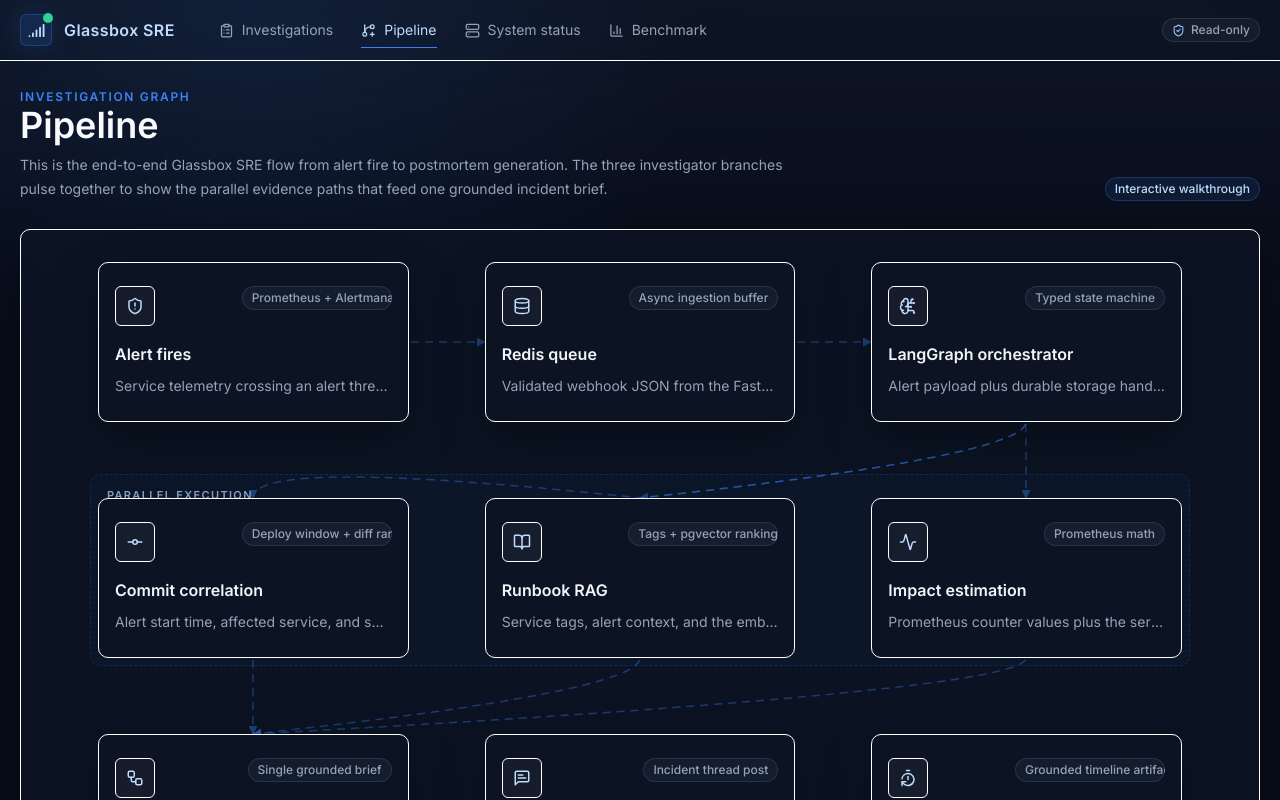
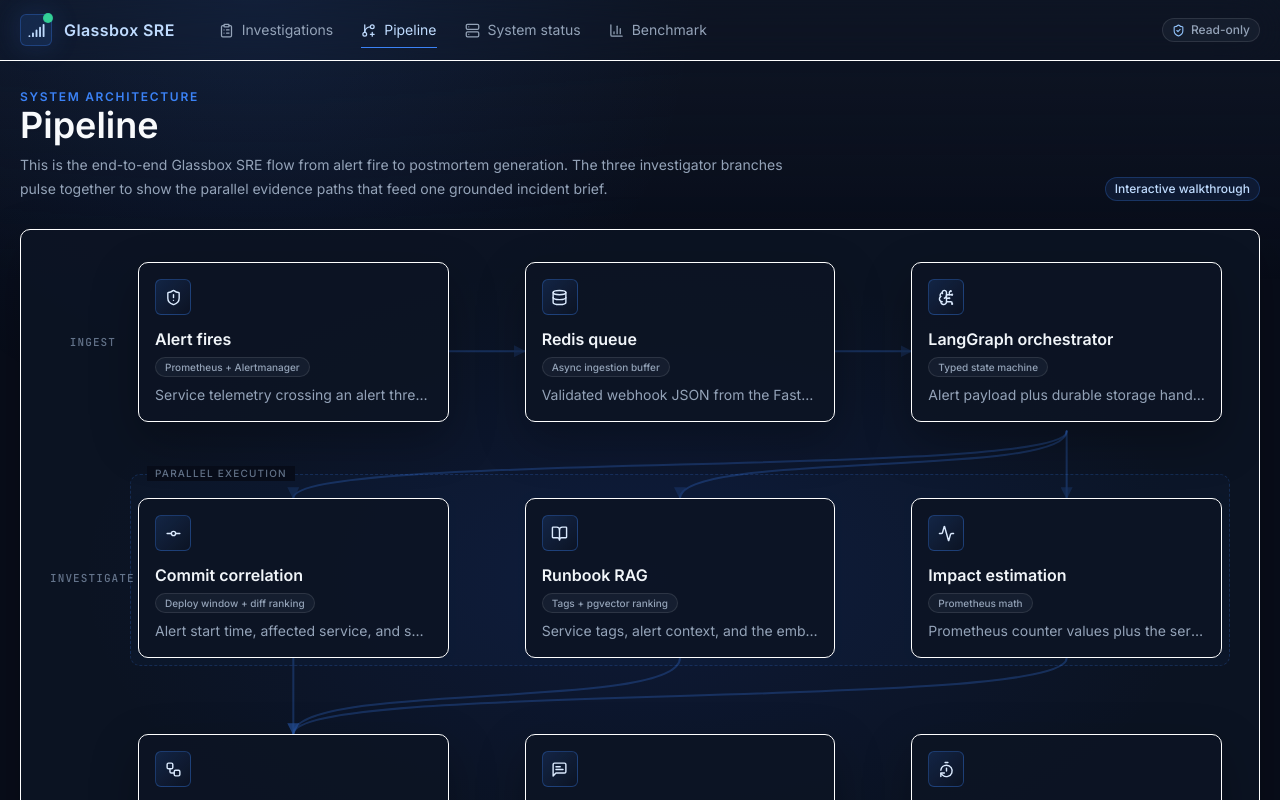
Before and after one commit to krishna31102004/ai-sre-new, a React (Vite) app in the folder apps/frontend/: page /pipeline in a window 1280 px wide. Shown: the top 800 px of the page. Built offline with nearby package versions, Linux system fonts and the light colour scheme.

Commit message:
Pipeline visual overhaul: premium connectors and polish

```diff
--- a/apps/frontend/src/pages/PipelinePage.tsx
+++ b/apps/frontend/src/pages/PipelinePage.tsx
@@ -12,7 +12,7 @@ import {
   Workflow,
   X,
 } from "lucide-react";
-import { useEffect, useMemo, useState } from "react";
+import { useEffect, useMemo, useRef, useState } from "react";
 
 import { getAllMockInvestigationDetails, mockBenchmark } from "../mockData";
 import { Badge } from "../components/ui/badge";
@@ -38,6 +38,8 @@ type PipelineEdge = {
 
 const SVG_WIDTH = 1100;
 const SVG_HEIGHT = 648;
+
+const rowLabels = ["Ingest", "Investigate", "Report"];
 
 const detailData = getAllMockInvestigationDetails();
 const adIncident = detailData[0];
@@ -203,58 +205,50 @@ const pipelineNodes: PipelineNode[] = [
   },
 ];
 
-const edges: PipelineEdge[] = [
-  {
-    from: "alert",
-    to: "queue",
-    path: "M 319 88 L 395 88",
-  },
-  {
-    from: "queue",
-    to: "orchestrator",
-    path: "M 705 88 L 781 88",
-  },
-  {
-    from: "orchestrator",
-    to: "commit",
-    path: "M 936 168 Q 936 202 550 244 Q 163 202 163 244",
-  },
-  {
-    from: "orchestrator",
-    to: "runbook",
-    path: "M 936 168 Q 936 202 550 244",
-  },
-  {
-    from: "orchestrator",
-    to: "impact",
-    path: "M 936 168 L 936 244",
-  },
-  {
-    from: "commit",
-    to: "synthesis",
-    path: "M 163 404 L 163 480",
-  },
-  {
-    from: "runbook",
-    to: "synthesis",
-    path: "M 550 404 Q 550 438 163 480",
-  },
-  {
-    from: "impact",
-    to: "synthesis",
-    path: "M 936 404 Q 936 438 163 480",
-  },
-  {
-    from: "synthesis",
-    to: "slack",
-    path: "M 319 560 L 395 560",
-  },
-  {
-    from: "slack",
-    to: "postmortem",
-    path: "M 705 560 L 781 560",
-  },
-];
+const edgeDefinitions = [
+  { from: "alert", to: "queue", kind: "horizontal" },
+  { from: "queue", to: "orchestrator", kind: "horizontal" },
+  { from: "orchestrator", to: "commit", kind: "curve" },
+  { from: "orchestrator", to: "runbook", kind: "curve" },
+  { from: "orchestrator", to: "impact", kind: "curve" },
+  { from: "commit", to: "synthesis", kind: "curve" },
+  { from: "runbook", to: "synthesis", kind: "curve" },
+  { from: "impact", to: "synthesis", kind: "curve" },
+  { from: "synthesis", to: "slack", kind: "horizontal" },
+  { from: "slack", to: "postmortem", kind: "horizontal" },
+] as const;
+
+type CardAnchor = {
+  left: number;
+  right: number;
+  top: number;
+  bottom: number;
+  centerX: number;
+  centerY: number;
+};
+
+function buildConnectorPath(
+  edge: (typeof edgeDefinitions)[number],
+  anchors: Record<string, CardAnchor>,
+): PipelineEdge {
+  const source = anchors[edge.from];
+  const destination = anchors[edge.to];
+
+  if (edge.kind === "horizontal") {
+    return {
+      from: edge.from,
+      to: edge.to,
+      path: `M ${source.right} ${source.centerY} L ${destination.left} ${destination.centerY}`,
+    };
+  }
+
+  const curveOffset = Math.max(44, Math.abs(destination.top - source.bottom) * 0.7);
+  return {
+    from: edge.from,
+    to: edge.to,
+    path: `M ${source.centerX} ${source.bottom} C ${source.centerX} ${source.bottom + curveOffset}, ${destination.centerX} ${destination.top - curveOffset}, ${destination.centerX} ${destination.top}`,
+  };
+}
 
 function isEdgeHighlighted(edge: PipelineEdge, selectedId: string | null) {
   if (!selectedId) return false;
@@ -266,30 +260,31 @@ function PipelineCard({
   active,
   dimmed,
   onClick,
+  cardRef,
 }: {
   node: PipelineNode;
   active: boolean;
   dimmed: boolean;
   onClick: () => void;
+  cardRef: (card: HTMLButtonElement | null) => void;
 }) {
   const Icon = node.icon;
   return (
     <button
+      ref={cardRef}
       onClick={onClick}
       className={`glass-card pipeline-node relative h-40 w-full overflow-hidden px-4 py-4 text-left ${
-        active ? "pipeline-node-active border-accent/40 bg-accent/10 shadow-glow" : "hover:border-accent/25 hover:bg-white/[0.04]"
+        active ? "pipeline-node-active border-accent/40 bg-accent/10 shadow-glow" : ""
       } ${dimmed ? "pipeline-node-dimmed" : "pipeline-node-clear"} ${node.branch ? "pipeline-branch" : ""}`}
     >
-      <div className="flex items-start justify-between gap-3">
-        <span className="flex h-10 w-10 items-center justify-center rounded-md border border-line bg-white/[0.04] text-blue-200">
-          <Icon size={18} />
-        </span>
-        <Badge variant={active ? "accent" : "muted"} className="max-w-[150px] truncate">
-          {node.subtitle}
-        </Badge>
+      <div className="pipeline-node-icon flex h-9 w-9 items-center justify-center rounded-md text-blue-100">
+        <Icon size={17} />
       </div>
-      <h3 className="mt-4 truncate text-base font-semibold text-slate-100">{node.title}</h3>
-      <p className="mt-2 truncate text-sm leading-6 text-slate-400">{node.input}</p>
+      <h3 className="mt-3 text-base font-semibold text-slate-100">{node.title}</h3>
+      <Badge variant={active ? "accent" : "muted"} className="pipeline-node-pill mt-1.5 max-w-full whitespace-normal text-[10px] leading-4">
+        {node.subtitle}
+      </Badge>
+      <p className="mt-1.5 truncate text-sm leading-6 text-slate-400">{node.input}</p>
     </button>
   );
 }
@@ -363,6 +358,9 @@ function PipelineOverlay({
 export function PipelinePage() {
   const [selectedId, setSelectedId] = useState<string | null>(null);
   const [hasExplored, setHasExplored] = useState(false);
+  const [layout, setLayout] = useState({ width: SVG_WIDTH, height: SVG_HEIGHT, edges: [] as PipelineEdge[] });
+  const gridRef = useRef<HTMLDivElement>(null);
+  const nodeRefs = useRef<Record<string, HTMLButtonElement | null>>({});
 
   const selectedNode = useMemo(
     () => pipelineNodes.find((node) => node.id === selectedId) ?? null,
@@ -381,6 +379,55 @@ export function PipelinePage() {
     window.addEventListener("keydown", onKeyDown);
     return () => window.removeEventListener("keydown", onKeyDown);
   }, [selectedNode]);
+
+  useEffect(() => {
+    let resizeTimer: number | undefined;
+
+    const measureConnectors = () => {
+      const grid = gridRef.current;
+      if (!grid) return;
+
+      const gridRect = grid.getBoundingClientRect();
+      const anchors = Object.fromEntries(
+        pipelineNodes.flatMap((node) => {
+          const card = nodeRefs.current[node.id];
+          if (!card) return [];
+          const rect = card.getBoundingClientRect();
+          const left = rect.left - gridRect.left;
+          const top = rect.top - gridRect.top;
+          return [[node.id, {
+            left,
+            right: rect.right - gridRect.left,
+            top,
+            bottom: rect.bottom - gridRect.top,
+            centerX: left + rect.width / 2,
+            centerY: top + rect.height / 2,
+          } satisfies CardAnchor]];
+        }),
+      ) as Record<string, CardAnchor>;
+
+      if (Object.keys(anchors).length !== pipelineNodes.length) return;
+      setLayout({
+        width: gridRect.width,
+        height: gridRect.height,
+        edges: edgeDefinitions.map((edge) => buildConnectorPath(edge, anchors)),
+      });
+    };
+
+    measureConnectors();
+    const animationFrame = window.requestAnimationFrame(measureConnectors);
+    const onResize = () => {
+      window.clearTimeout(resizeTimer);
+      resizeTimer = window.setTimeout(measureConnectors, 120);
+    };
+
+    window.addEventListener("resize", onResize);
+    return () => {
+      window.cancelAnimationFrame(animationFrame);
+      window.clearTimeout(resizeTimer);
+      window.removeEventListener("resize", onResize);
+    };
+  }, []);
 
   useEffect(() => {
     const originalOverflow = document.body.style.overflow;
@@ -404,7 +451,7 @@ export function PipelinePage() {
     <section className="pb-8">
       <div className="mb-7 flex flex-wrap items-end justify-between gap-4">
         <div>
-          <p className="eyebrow">Investigation graph</p>
+          <p className="eyebrow">System architecture</p>
           <h1>Pipeline</h1>
           <p className="mt-2 max-w-3xl text-sm leading-6 text-slate-400">
             This is the end-to-end Glassbox SRE flow from alert fire to postmortem generation. The three investigator branches pulse together to show the parallel evidence paths that feed one grounded incident brief.
@@ -413,48 +460,66 @@ export function PipelinePage() {
         <Badge variant="accent">Interactive walkthrough</Badge>
       </div>
 
-      <div className="glass-card overflow-x-auto p-6">
-        <div className="pipeline-grid relative mx-auto min-w-[1100px]">
+      <div className="pipeline-surface glass-card overflow-x-auto p-6">
+        <div className="pipeline-stage relative mx-auto w-[1180px]">
+          {rowLabels.map((label, index) => (
+            <span key={label} className={`pipeline-row-label pipeline-row-label-${index}`}>
+              {label}
+            </span>
+          ))}
+          <div ref={gridRef} className="pipeline-grid relative ml-auto min-w-[1100px]">
           <svg
             className="pointer-events-none absolute inset-0 z-10 h-full w-full overflow-visible"
-            viewBox={`0 0 ${SVG_WIDTH} ${SVG_HEIGHT}`}
+            viewBox={`0 0 ${layout.width} ${layout.height}`}
             fill="none"
             aria-hidden="true"
           >
             <defs>
+              <filter id="pipeline-dot-glow" x="-100%" y="-100%" width="300%" height="300%">
+                <feGaussianBlur stdDeviation="2" result="blur" />
+                <feMerge>
+                  <feMergeNode in="blur" />
+                  <feMergeNode in="SourceGraphic" />
+                </feMerge>
+              </filter>
               <marker id="pipeline-arrow" viewBox="0 0 10 10" refX="9" refY="5" markerWidth="6" markerHeight="6" orient="auto-start-reverse">
-                <path d="M 0 0 L 10 5 L 0 10 z" fill="#3b82f6" />
+                <path d="M 0 0 L 10 5 L 0 10 z" fill="#3b82f6" fillOpacity="0.6" />
               </marker>
             </defs>
-            {edges.map((edge) => {
+            {layout.edges.map((edge, index) => {
               const highlighted = isEdgeHighlighted(edge, selectedId);
               return (
-                <path
-                  key={`${edge.from}-${edge.to}`}
-                  d={edge.path}
-                  markerEnd="url(#pipeline-arrow)"
-                  className={`pipeline-edge ${selectedId ? (highlighted ? "pipeline-edge-active" : "pipeline-edge-dimmed") : ""}`}
-                />
+                <g key={`${edge.from}-${edge.to}`} className={selectedId ? (highlighted ? "pipeline-edge-active" : "pipeline-edge-dimmed") : ""}>
+                  <path d={edge.path} markerEnd="url(#pipeline-arrow)" className="pipeline-edge" />
+                  <circle r="4" opacity="0" className="pipeline-flow-dot" filter="url(#pipeline-dot-glow)">
+                    <animateMotion dur="2.8s" begin={`${0.5 + index * 0.3}s`} repeatCount="indefinite" path={edge.path} />
+                    <animate attributeName="opacity" values="0;0.95;0.95;0" keyTimes="0;0.03;0.95;1" dur="2.8s" begin={`${0.5 + index * 0.3}s`} repeatCount="indefinite" />
+                  </circle>
+                </g>
               );
             })}
           </svg>
 
           <div className="pointer-events-none absolute inset-x-0 top-[220px] z-0 h-[192px] rounded-glass border border-dashed border-accent/20 bg-accent/[0.03]">
-            <div className="absolute left-4 top-3 text-[11px] font-semibold uppercase tracking-[0.12em] text-blue-200/70">
+            <div className="pipeline-parallel-label absolute left-4 top-[-9px] text-[10px] font-medium uppercase tracking-[0.12em] text-slate-500">
               Parallel execution
             </div>
           </div>
 
-          {pipelineNodes.map((node) => (
-            <div key={node.id} className="relative z-20 p-2">
+          {pipelineNodes.map((node, index) => (
+            <div key={node.id} className="pipeline-grid-row relative z-20 p-2" style={{ animationDelay: `${Math.floor(index / 3) * 150}ms` }}>
               <PipelineCard
                 node={node}
                 active={selectedId === node.id}
                 dimmed={selectedId !== null && selectedId !== node.id}
                 onClick={() => handleSelect(node.id)}
+                cardRef={(card) => {
+                  nodeRefs.current[node.id] = card;
+                }}
               />
             </div>
           ))}
+          </div>
         </div>
       </div>
 
--- a/apps/frontend/src/styles.css
+++ b/apps/frontend/src/styles.css
@@ -119,24 +119,20 @@ details[open] summary svg { transform: rotate(180deg); }
 }
 
 .pipeline-edge {
-  stroke: rgba(59, 130, 246, 0.9);
-  stroke-width: 1.5;
+  stroke: #3b82f6;
+  stroke-width: 2;
   stroke-linecap: round;
   stroke-linejoin: round;
-  stroke-dasharray: 7 7;
-  opacity: 0.4;
-  animation: pipeline-dash-flow 1.1s linear infinite;
-  transition: opacity 200ms ease, stroke 200ms ease;
+  opacity: 0.25;
+  transition: opacity 200ms ease;
 }
 
 .pipeline-edge-active {
-  opacity: 1;
-  stroke: rgba(96, 165, 250, 0.95);
+  opacity: 0.7;
 }
 
 .pipeline-edge-dimmed {
-  opacity: 0.2;
-  stroke: rgba(96, 165, 250, 0.35);
+  opacity: 0.1;
 }
 
 .pipeline-grid {
@@ -149,9 +145,74 @@ details[open] summary svg { transform: rotate(180deg); }
   row-gap: 60px;
 }
 
-@keyframes pipeline-dash-flow {
-  from { stroke-dashoffset: 0; }
-  to { stroke-dashoffset: -28; }
+.pipeline-surface {
+  background:
+    radial-gradient(ellipse at center, rgba(30, 64, 175, 0.14), transparent 64%),
+    rgba(13, 20, 36, 0.9);
+}
+
+.pipeline-row-label {
+  position: absolute;
+  left: 0;
+  z-index: 1;
+  width: 66px;
+  color: rgb(100 116 139);
+  font-family: var(--font-mono);
+  font-size: 11px;
+  font-weight: 500;
+  letter-spacing: 0.1em;
+  text-align: right;
+  text-transform: uppercase;
+  transform: translateY(-50%);
+}
+
+.pipeline-row-label-0 { top: 88px; }
+.pipeline-row-label-1 { top: 324px; }
+.pipeline-row-label-2 { top: 560px; }
+
+.pipeline-node {
+  cursor: pointer;
+  transition: opacity 200ms ease, transform 200ms ease, box-shadow 200ms ease, border-color 200ms ease, background-color 200ms ease;
+}
+
+.pipeline-node:hover {
+  border-color: rgba(255, 255, 255, 0.4);
+  box-shadow: 0 0 24px rgba(59, 130, 246, 0.15);
+  transform: translateY(-2px);
+}
+
+.pipeline-node-icon {
+  border: 1px solid rgba(59, 130, 246, 0.32);
+  background: linear-gradient(135deg, rgba(59, 130, 246, 0.16), rgba(59, 130, 246, 0));
+}
+
+.pipeline-node-pill {
+  display: inline-flex;
+  min-height: 20px;
+  max-width: 100%;
+  padding-top: 2px;
+  padding-bottom: 2px;
+}
+
+.pipeline-parallel-label {
+  padding: 0 8px;
+  background: var(--canvas);
+}
+
+.pipeline-flow-dot {
+  fill: #3b82f6;
+  transform-box: fill-box;
+  transform-origin: center;
+}
+
+@keyframes pipeline-row-enter {
+  from { opacity: 0; transform: translateY(10px); }
+  to { opacity: 1; transform: translateY(0); }
+}
+
+.pipeline-grid-row {
+  opacity: 0;
+  animation: pipeline-row-enter 360ms ease-out forwards;
 }
 
 @keyframes overlay-fade-in {
```
